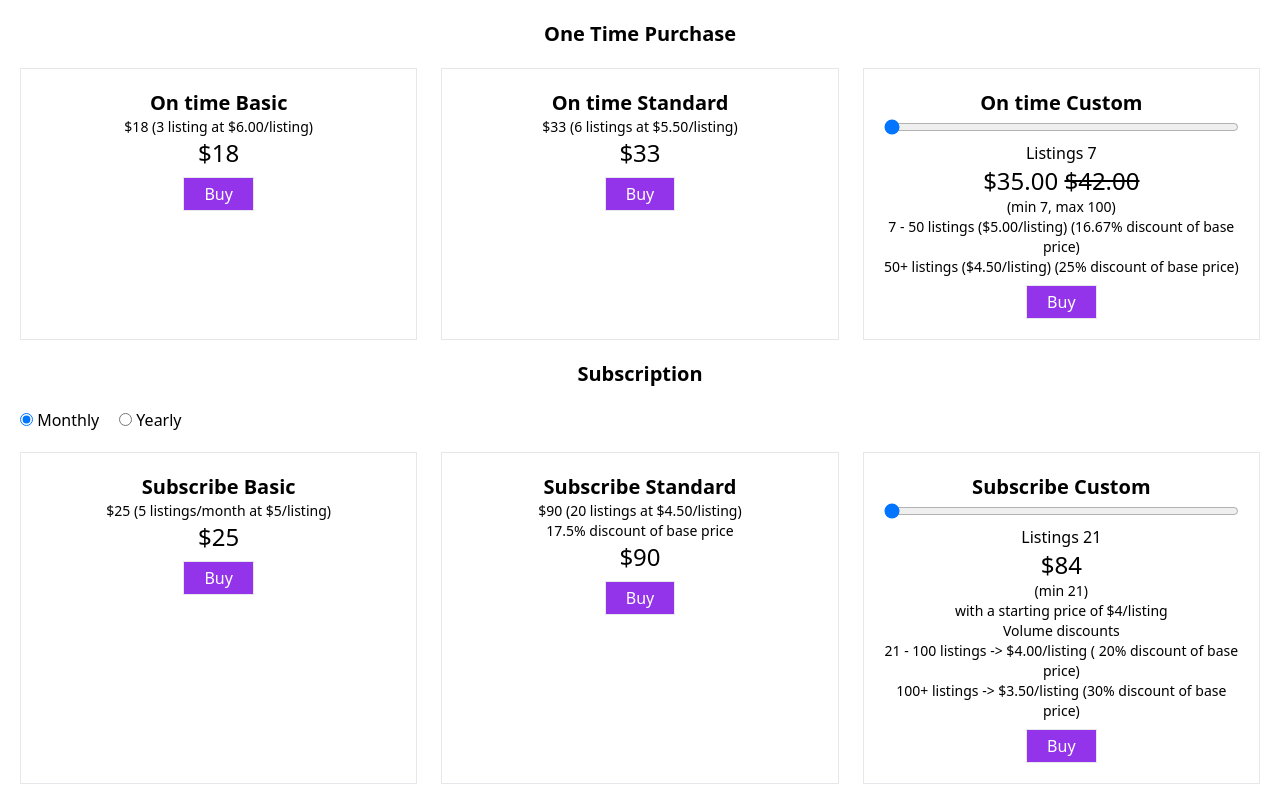
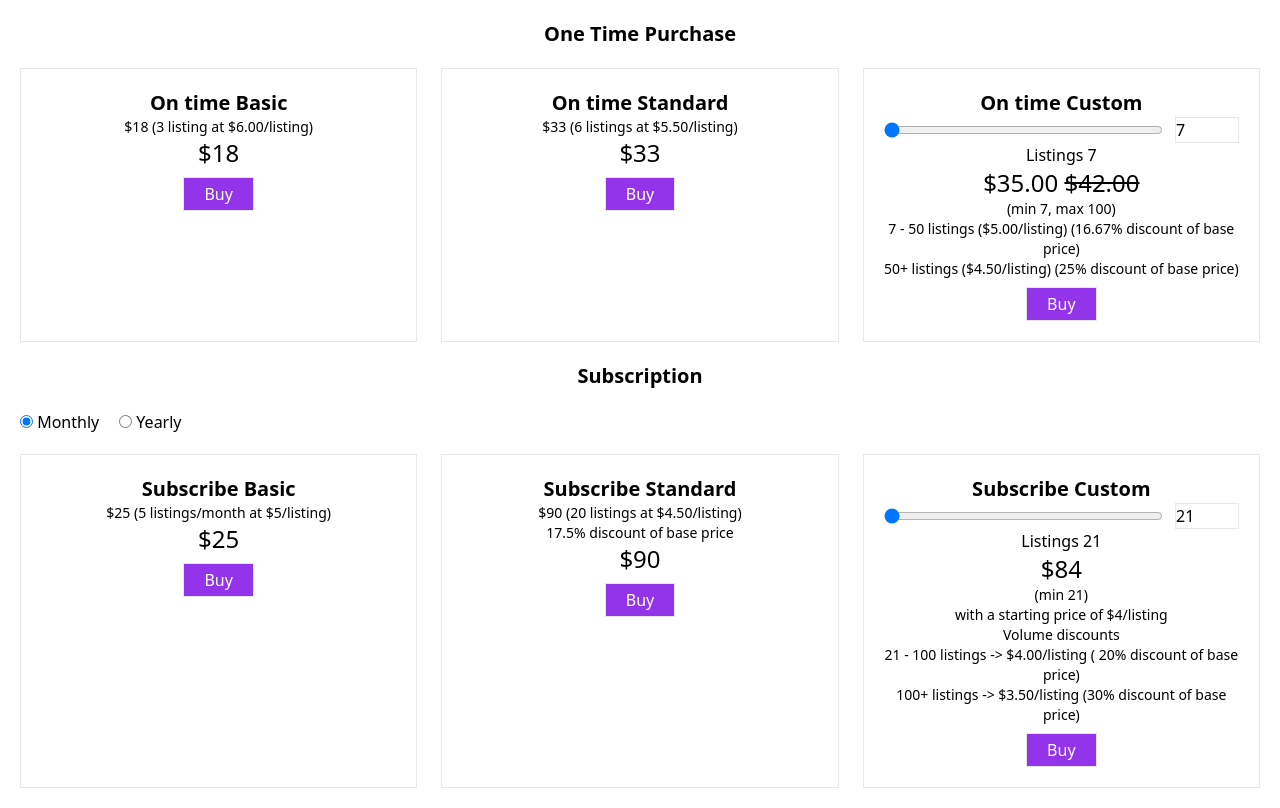
Before and after one commit to DilshanHarendra/stripe-node, a website: page public/index.html in a window 1280 px wide. Drawn offline with nearby package versions, Linux system fonts and the light colour scheme.

Commit message:
few ui change

```diff
--- a/public/index.html
+++ b/public/index.html
@@ -33,7 +33,11 @@
 
     <div class="block p-5 border ">
       <p class="text-xl font-semibold text-center">On time Custom</p>
-      <input type="range" min="7" max="100" v-model="oneTimeRange" class="w-full">
+
+      <div class="flex items-center">
+        <input type="range" min="7" max="100" v-model="oneTimeRange" class="w-full">
+        <input type="number" v-model="oneTimeRange" class="border w-16 ml-3">
+      </div>
       <p class="text-center"> Listings {{oneTimeRange}}</p>
       <p class="text-center text-2xl">${{oneTimePriceDiscount.toFixed(2)}} <strike>${{oneTimePrice.toFixed(2)}}</strike></p>
 
@@ -82,7 +86,10 @@
 
     <div class="block p-5 border ">
       <p class="text-xl font-semibold text-center">Subscribe Custom</p>
-      <input type="range" min="21" max="1000" v-model="subscriptionRange" class="w-full">
+     <div class="flex items-center">
+       <input type="range" min="21" max="1000" v-model="subscriptionRange" class="w-full">
+       <input type="number" v-model="subscriptionRange" class="border w-16 ml-3">
+     </div>
       <p class="text-center"> Listings {{subscriptionRange}}</p>
       <p class="text-center text-2xl">${{freq=='MONTHLY'?subscriptionPriceM:subscriptionPriceYDiscount}} <strike v-if="freq=='YEARLY'" class="text-sm">${{(subscriptionPriceY)}}</strike></p>
 
```
